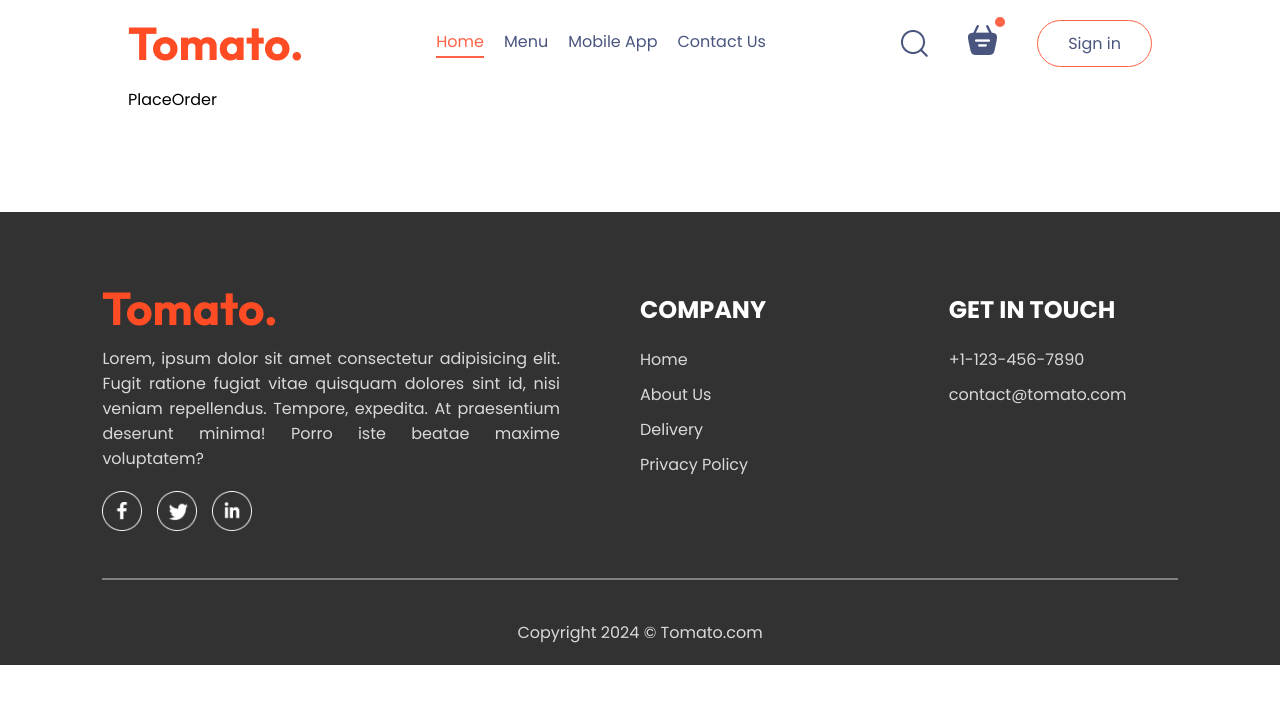
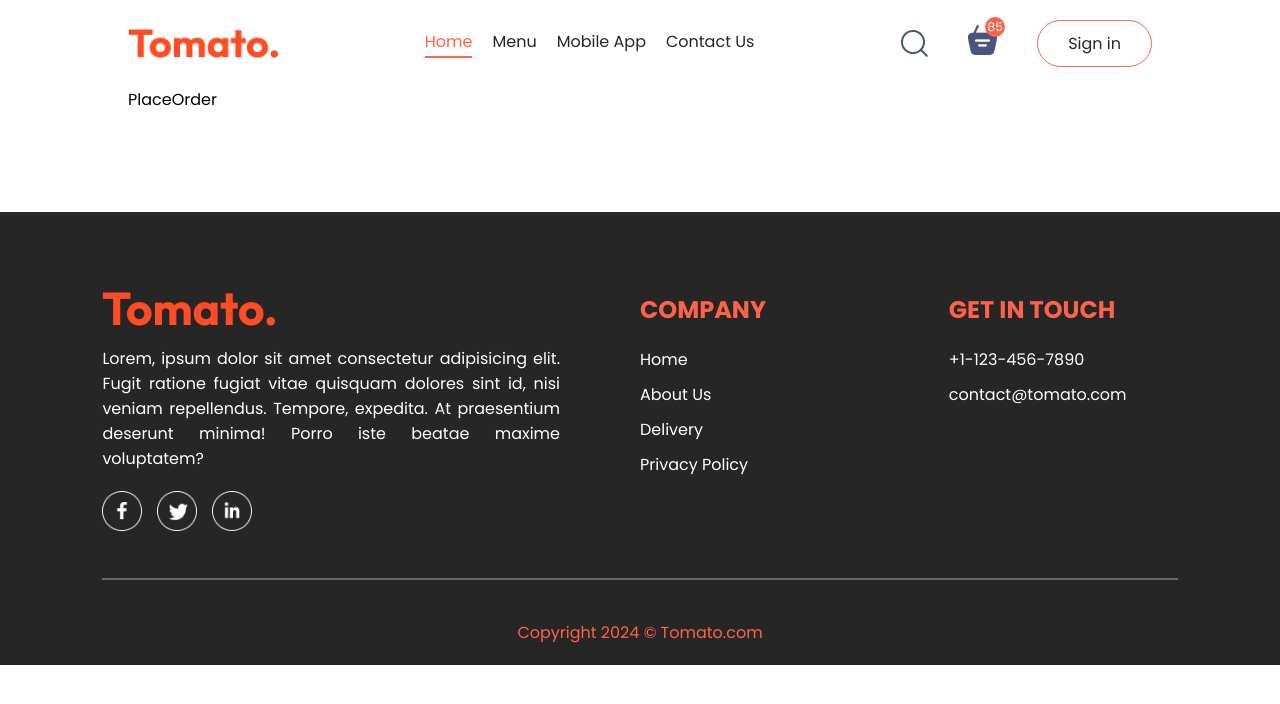
Before and after one commit to danidudileka/Food-Delivery-App-React-JS, a React (Vite) app: page /order in a window 1280 px wide. Shown: the top 704 px of the page. Built offline with nearby package versions, Linux system fonts and the light colour scheme.

Commit message:
HomePage CSS Changes

```diff
--- a/src/components/AppDownload.jsx/AppDownload.css
+++ b/src/components/AppDownload.jsx/AppDownload.css
@@ -4,6 +4,7 @@
   font-size: max(3vw, 20px);
   text-align: center;
   font-weight: 500;
+  color: var(--dark);
 }
 
 .app-download-platforms {
--- a/src/components/ExploreMenu/ExploreMenu.css
+++ b/src/components/ExploreMenu/ExploreMenu.css
@@ -5,13 +5,13 @@
 }
 
 .explore-menu h1 {
-  color: #262626;
+  color: var(--dark);
   font-weight: 500;
 }
 
 .explore-menu-text {
   max-width: 60%;
-  color: #808080;
+  color: var(--gray);
   text-align: justify;
 }
 
@@ -39,8 +39,8 @@
 
 .explore-menu-list-item p {
   margin-top: 10px;
-  color: #747474;
-  font-size: max(1.4vw, 16px);
+  color: var(--gray);
+  font-size: max(1.2vw, 16px);
   cursor: pointer;
 }
 
@@ -52,7 +52,7 @@
 }
 
 .explore-menu-list-item .active {
-  border: 4px solid tomato;
+  border: 4px solid var(--primary);
   padding: 2px;
 }
 
--- a/src/components/FoodItem/FoodItem.css
+++ b/src/components/FoodItem/FoodItem.css
@@ -8,7 +8,7 @@
 }
 
 .food-item:hover {
-  box-shadow: 0px 0px 16px #ff634760;
+  box-shadow: 0px 0px 20px #ff634775;
 }
 
 .food-item-img {
@@ -71,6 +71,7 @@
 .food-item-name-rating p {
   font-size: 20px;
   font-weight: 500;
+  color: var(--dark);
 }
 
 .food-item-name-rating img {
@@ -78,14 +79,14 @@
 }
 
 .food-item-desc {
-  color: #676767;
+  color: var(--gray);
   font-size: 14px;
   text-align: justify;
   margin-top: 10px;
 }
 
 .food-item-price {
-  color: tomato;
+  color: var(--primary);
   font-size: 22px;
   font-weight: 500;
   margin-top: 10px;
--- a/src/components/Footer/Footer.css
+++ b/src/components/Footer/Footer.css
@@ -1,6 +1,6 @@
 footer {
-  color: #d9d9d9;
-  background-color: #323232;
+  color: #fff;
+  background-color: var(--dark);
   display: flex;
   flex-direction: column;
   align-items: center;
@@ -17,7 +17,7 @@ footer {
   gap: 80px;
 }
 
-.footer-content p{
+.footer-content p {
   text-align: justify;
 }
 
@@ -37,7 +37,7 @@ footer li {
 }
 
 footer h2 {
-  color: #fff;
+  color: var(--primary);
 }
 
 .footer-social-icons img {
@@ -49,12 +49,13 @@ footer hr {
   width: 100%;
   height: 2px;
   margin: 20px 0;
-  background-color: gray;
+  background-color: var(--gray);
   border: none;
 }
 
 .footer-copyright {
   text-align: center;
+  color: var(--primary);
 }
 
 @media (max-width: 750px) {
--- a/src/components/Header/Header.css
+++ b/src/components/Header/Header.css
@@ -33,7 +33,7 @@ header {
 .header-contents button {
   border: none;
   border-radius: 50px;
-  color: #747474;
+  color: var(--gray);
   font-weight: 500;
   font-size: max(1vw, 13px);
   padding: 1vw 2.3vw;
--- a/src/components/Header/Header.jsx
+++ b/src/components/Header/Header.jsx
@@ -12,7 +12,9 @@ const Header = () => {
           mission is to satisfy your cravings and elevate your dining
           experience, one delicious meal at a time.
         </p>
-        <button>View Menu</button>
+        <a href="#explore-menu">
+          <button>View Menu</button>
+        </a>
       </div>
     </header>
   );
--- a/src/components/LoginPopup/LoginPopup.css
+++ b/src/components/LoginPopup/LoginPopup.css
@@ -25,7 +25,7 @@
   display: flex;
   justify-content: space-between;
   align-items: center;
-  color: #000;
+  color: var(--dark);
 }
 
 .login-popup-title img {
@@ -51,7 +51,7 @@
   padding: 10px;
   border-radius: 4px;
   color: #fff;
-  background-color: tomato;
+  background-color: var(--primary);
   font-size: 16px;
   cursor: pointer;
 }
@@ -69,7 +69,7 @@
 }
 
 .login-popup p span{
-    color: tomato;
+    color: var(--primary);
     font-weight: 600;
     cursor: pointer;
     padding-left: 4px;
--- a/src/components/Navbar/Navbar.css
+++ b/src/components/Navbar/Navbar.css
@@ -13,7 +13,7 @@
   display: flex;
   list-style: none;
   gap: 20px;
-  color: #49557e;
+  color: var(--dark);
 }
 
 .navbar-right {
@@ -25,8 +25,8 @@
 .navbar button {
   background: transparent;
   font-size: 16px;
-  color: #49557e;
-  border: 1px solid tomato;
+  color: var(--dark);
+  border: 1px solid var(--primary);
   border-radius: 50px;
   padding: 10px 30px;
   cursor: pointer;
@@ -43,8 +43,8 @@
 
 .navbar .active {
   padding-bottom: 2px;
-  border-bottom: 2px solid tomato;
-  color: tomato;
+  border-bottom: 2px solid var(--primary);
+  color: var(--primary);
 }
 
 .navbar-search-icon {
@@ -53,12 +53,21 @@
 
 .navbar-search-icon .dot {
   position: absolute;
-  min-width: 10px;
-  min-height: 10px;
-  background-color: tomato;
-  border-radius: 5px;
+  min-width: 20px;
+  min-height: 20px;
+  background-color: var(--primary);
+  border-radius: 50%;
   top: -8px;
   right: -8px;
+  display: flex;
+  align-items: center;
+  justify-content: center
+}
+
+.navbar-search-icon .dot p {
+  color: #fff;
+  font-size: 12px;
+  line-height: 12px;
 }
 
 @media (max-width: 1050px) {
--- a/src/components/Navbar/Navbar.jsx
+++ b/src/components/Navbar/Navbar.jsx
@@ -9,7 +9,7 @@ const Navbar = ({setShowLogin}) => {
 
   return (
     <div className='navbar'>
-        <img src={assets.logo} alt="logo" />
+        <img src={assets.logo} alt="logo" className='logo'/>
         <ul className="navbar-menu">
             <Link to='/' onClick={() => setMenu("home")} className={menu==='home' ? 'active' : ''}>Home</Link>
             <a href='#explore-menu' onClick={() => setMenu("menu")} className={menu==='menu' ? "active" : ""}>Menu</a>
@@ -20,7 +20,9 @@ const Navbar = ({setShowLogin}) => {
             <img src={assets.search_icon} alt="search_icon" />
             <div className="navbar-search-icon">
                 <img src={assets.basket_icon} alt="basket_icon" />
-                <div className="dot"></div>
+                <div className="dot">
+                    <p>85</p>
+                </div>
             </div>
             <button onClick={() => setShowLogin(true)}>Sign in</button>
         </div>
--- a/src/index.css
+++ b/src/index.css
@@ -1,4 +1,10 @@
 @import url('https://fonts.googleapis.com/css2?family=Poppins:ital,wght@0,100;0,200;0,300;0,400;0,500;0,600;0,700;0,800;0,900;1,100;1,200;1,300;1,400;1,500;1,600;1,700;1,800;1,900&display=swap');
+
+:root{
+  --primary: #ff6347;
+  --dark: #262626;
+  --gray: #676767
+}
 
 *{
   padding: 0;
```
